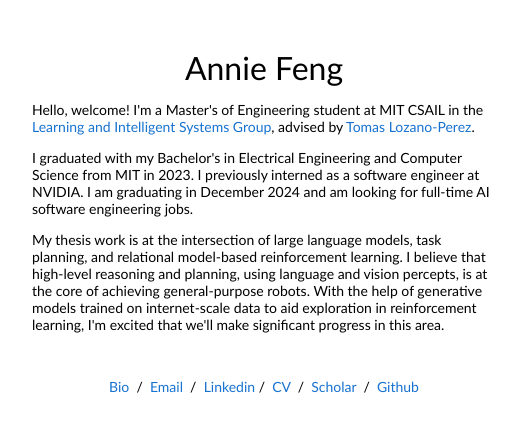
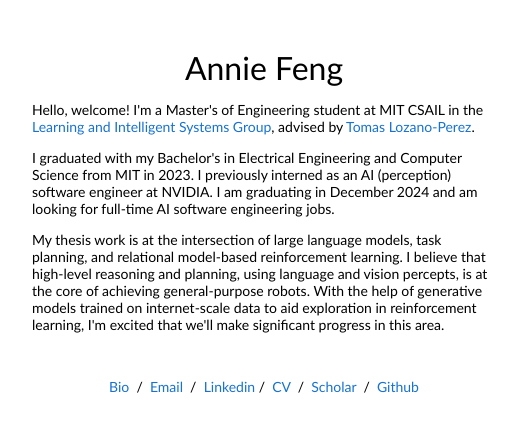
Before and after one commit to azfeng8/azfeng8.github.io, a plain HTML site: page index.html in a window 1280 px wide. Shown: the full height of the page, 228-759 px from the left. Drawn offline with Linux system fonts and the light colour scheme.

```diff
--- a/index.html
+++ b/index.html
@@ -23,7 +23,7 @@
                   Annie Feng
                 </p>
                 <p> Hello, welcome! I'm a Master's of Engineering student at MIT CSAIL in the <a href="https://lis.csail.mit.edu">Learning and Intelligent Systems Group</a>, advised by <a href="https://people.csail.mit.edu/tlp/"> Tomas Lozano-Perez</a>.</p>
-                <p> I graduated with my Bachelor's in Electrical Engineering and Computer Science from MIT in 2023. I previously interned as a software engineer at NVIDIA. I am graduating in December 2024 and am looking for full-time AI software engineering jobs.</p>
+                <p> I graduated with my Bachelor's in Electrical Engineering and Computer Science from MIT in 2023. I previously interned as an AI (perception) software engineer at NVIDIA. I am graduating in December 2024 and am looking for full-time AI software engineering jobs.</p>
                 <p> My thesis work is at the intersection of large language models, task planning, and relational model-based reinforcement learning. I believe that high-level reasoning and planning, using language and vision percepts, is at the core of achieving general-purpose robots. With the help of generative models trained on internet-scale data to aid exploration in reinforcement learning, I'm excited that we'll make significant progress in this area.</p>
                 <br>
                 <p style="text-align:center">
```
Also changed, not shown: 1 other file.
